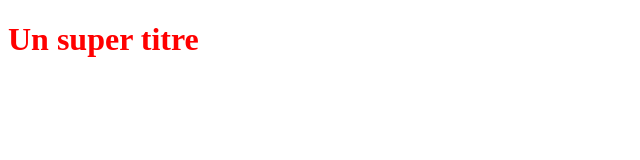
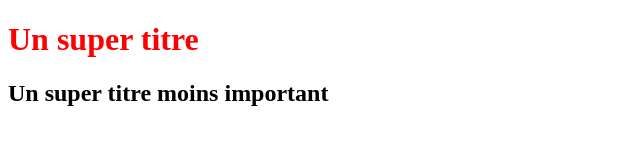
Before and after one commit to jordanBuilder/OpenclassroomsProject, a plain HTML site: page index.html in a window 1280 px wide. Shown: the whole page, without its empty margins (0-640 px from the left). Drawn offline with Linux system fonts and the light colour scheme.

Commit message:
ajout d'un titre h2

```diff
--- a/index.html
+++ b/index.html
@@ -6,5 +6,6 @@
 </head>
 <body>
    <h1>Un super titre</h1>
+   <h2>Un super titre moins important</h2>
 </body>
 </html>
```
